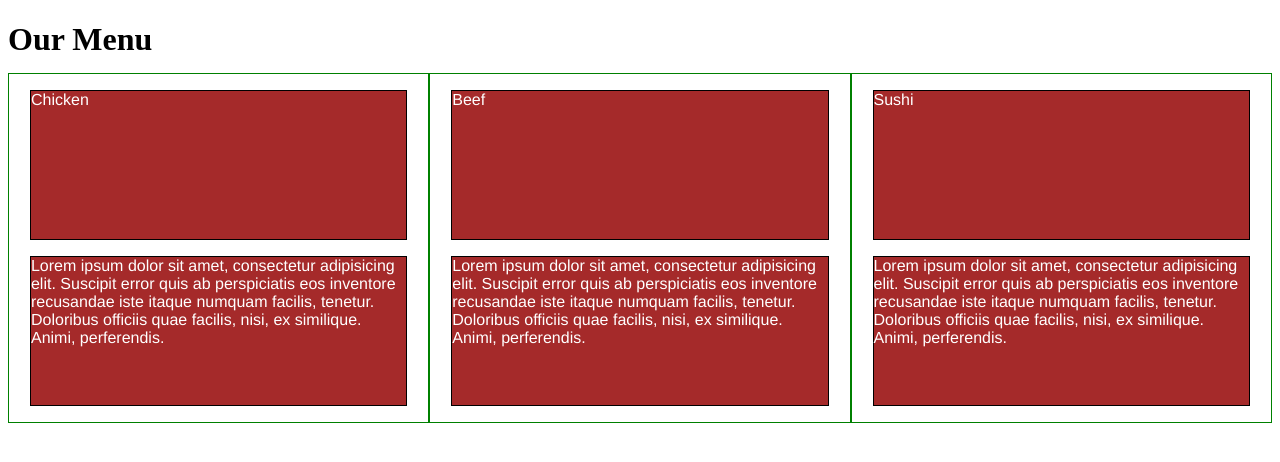
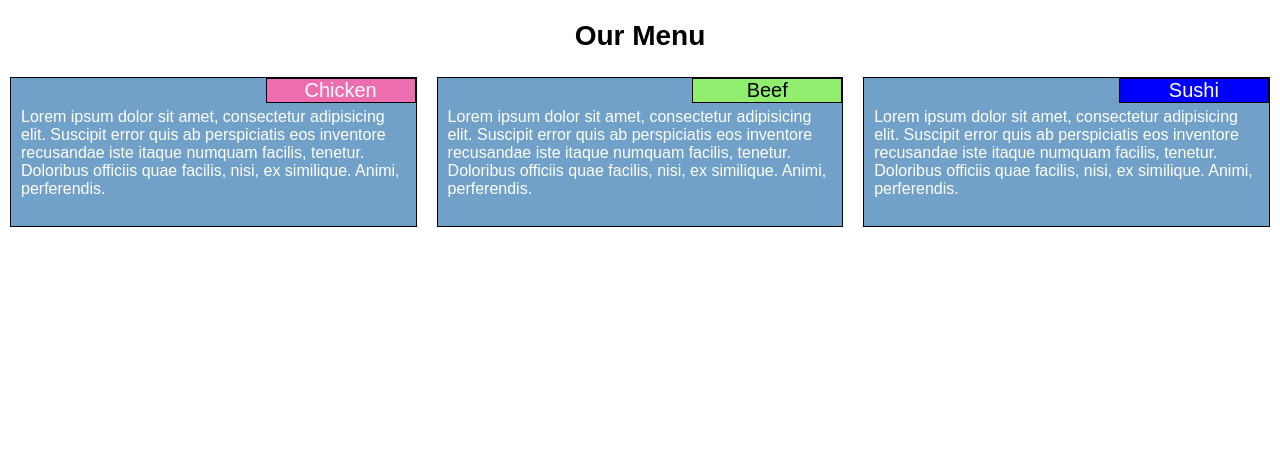
Before and after one commit to Madstamper/assign, a plain HTML site: page mod2-answer/index.html in a window 1280 px wide. Drawn offline with Linux system fonts and the light colour scheme.

Commit message:
Add files via upload

```diff
--- a/mod2-answer/css/style-mod2.css
+++ b/mod2-answer/css/style-mod2.css
@@ -1,22 +1,56 @@
 /********** Base styles **********/
 * {
   box-sizing: border-box;
+  margin: 0;
+  padding: 0;
+}
+body {
+  font-family: Arial, Verdana;
 }
 h1 {
   margin-bottom: 15px;
+  text-align: center;
+  font-size: 175%;
+  margin-top: 20px;
+}
+section {
+  text-align: left;
+  border: 1px solid black;
+  background-color: #71A0C9;
+  padding-bottom: 5px;
+  height: 150px;
+  margin-right: 10px;
+  margin-left: 10px;
+  margin-top: 10px;
+  color: white;
+  position: relative;
+}
+
+.subtitle {
+  text-align: center;
+  border: 1px solid black;
+  background: blue;
+  font-size: 125%;
+  width: 150px;
+  margin: 0px;
+  padding: 0px;
+  position: absolute;
+  right: 0px;
 }
 
 p {
-  border: 1px solid black;
-  background-color: #A52A2A;
-  width: 90%;
-  height: 150px;
-  margin-right: auto;
-  margin-left: auto;
-  font-family: Helvetica;
-  color: white;
+  padding:  30px 10px 10px 10px;
 }
-
+#chicken {
+  background-color: #ED6DB1;
+}
+#beef {
+  background-color: #91ED6D;
+  color: #000000;
+}
+#suchi {
+  background-color: #EDCD6D;
+}
 /* Simple Responsive Framework. */
 .row {
   width: 100%;
@@ -26,7 +60,6 @@ p {
 @media (min-width: 992px) {
   .col-lg-1, .col-lg-2, .col-lg-3, .col-lg-4, .col-lg-5, .col-lg-6, .col-lg-7, .col-lg-8, .col-lg-9, .col-lg-10, .col-lg-11, .col-lg-12 {
     float: left;
-    border: 1px solid green;
   }
   .col-lg-1 {
     width: 8.33%;
@@ -70,7 +103,6 @@ p {
 @media (min-width: 768px) and (max-width: 991px) {
   .col-md-1, .col-md-2, .col-md-3, .col-md-4, .col-md-5, .col-md-6, .col-md-7, .col-md-8, .col-md-9, .col-md-10, .col-md-11, .col-md-12 {
     float: left;
-    border: 1px solid green;
   }
   .col-md-1 {
     width: 8.33%;
```
